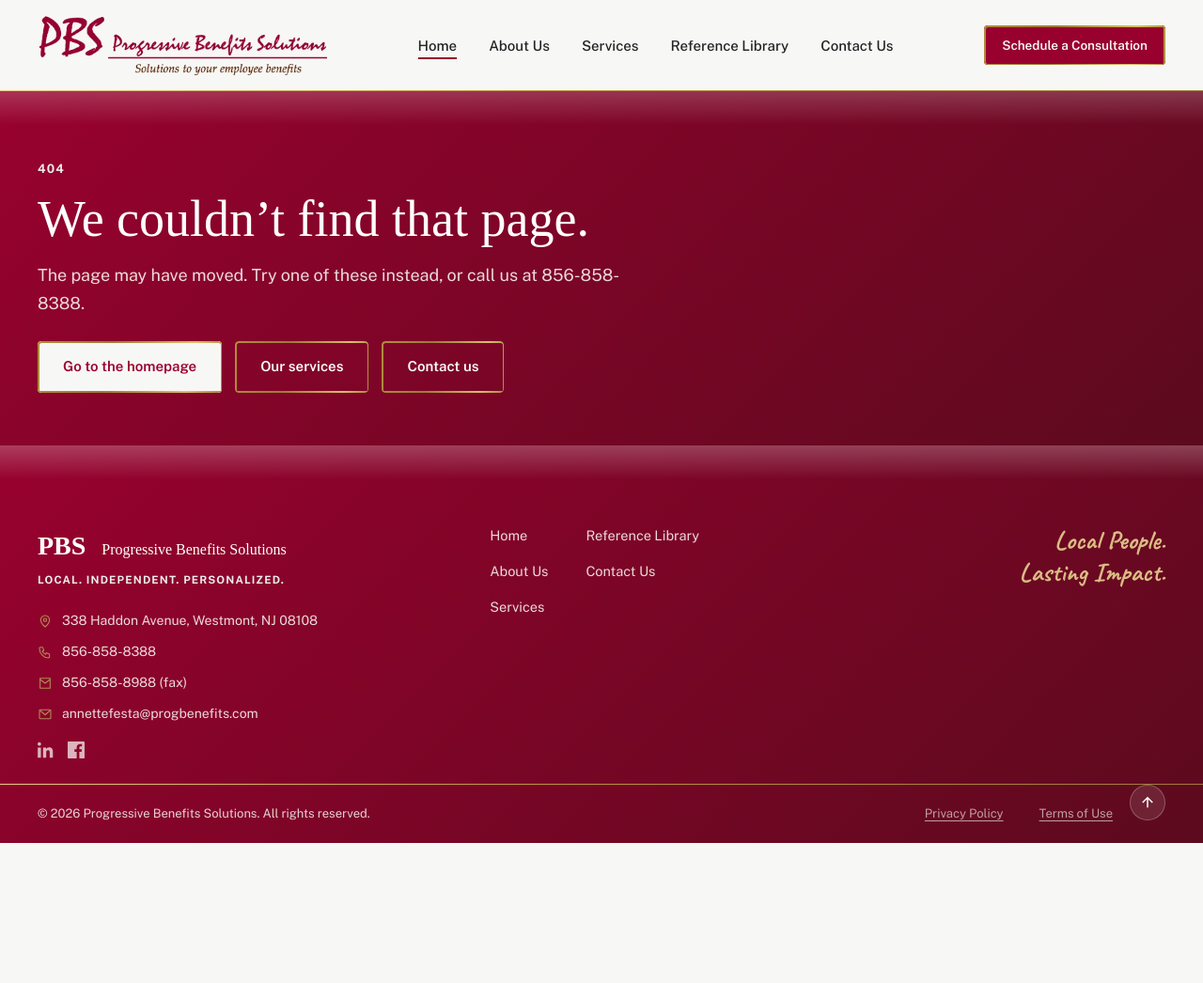
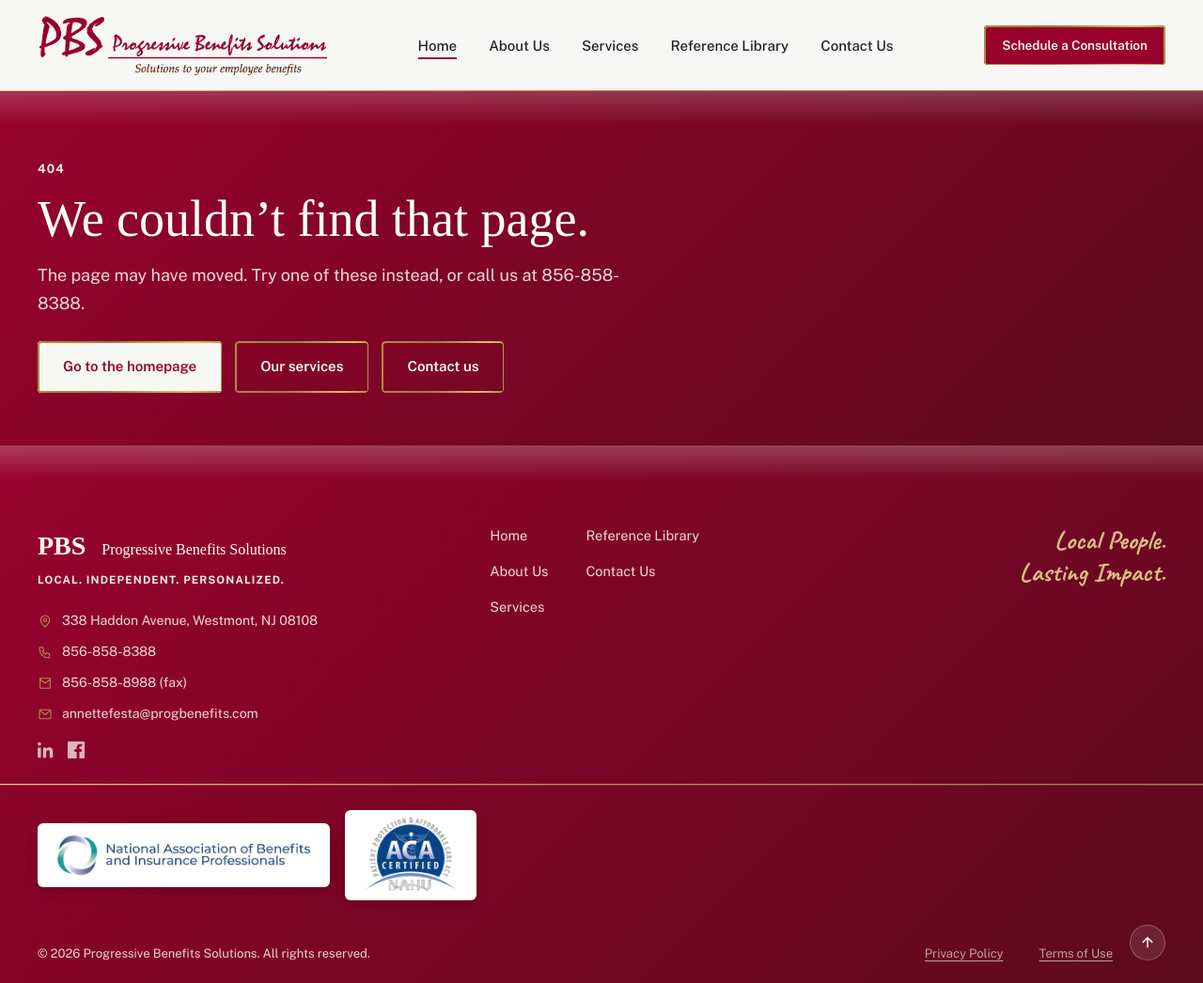
Before and after one commit to Mcart86/pbs-website, a plain HTML site: page 404.html in a window 1280 px wide. Shown: the whole page at 94% size. Before the commit the page ends 897 px from the top, so only its background shows below. Drawn offline with nearby package versions, Linux system fonts and the light colour scheme; a web font is replaced by a local one.

Commit message:
Footer: add NABIP and ACA Certified (NAHU) logos on all pages

```diff
--- a/404.html
+++ b/404.html
@@ -71,6 +71,10 @@
 <p class="footer-script-text">Local People.<br/>Lasting Impact.</p>
 </div>
 </div>
+<div class="container footer-badges" role="group" aria-label="Memberships and certifications">
+<a class="footer-badge" href="https://www.nabip.org" target="_blank" rel="noopener noreferrer"><img src="/images/nabip-logo-a9151b38.webp" width="640" height="104" alt="National Association of Benefits and Insurance Professionals (NABIP)" loading="lazy" decoding="async"></a>
+<span class="footer-badge footer-badge-aca"><img src="/images/aca-certified-nahu-2d161c75.webp" width="420" height="348" alt="ACA Certified, Patient Protection and Affordable Care Act (NAHU)" loading="lazy" decoding="async"></span>
+</div>
 <div class="container footer-bottom">
 <span>© 2026 Progressive Benefits Solutions. All rights reserved.</span>
 <span class="footer-legal"><a href="/privacy-policy">Privacy Policy</a><a href="/terms-of-use">Terms of Use</a></span>
--- a/styles.css
+++ b/styles.css
@@ -810,3 +810,12 @@
 .lg-body a{color:var(--maroon);font-weight:600;}
 .lg-address{font-style:normal;font-size:16.5px;line-height:1.8;}
 @media(max-width:700px){.lg-toc ol{columns:1;}.lg-section{padding:36px 0 56px;}}
+
+/* Footer badges */
+.footer-badges{display:flex;align-items:center;flex-wrap:wrap;gap:16px;padding-top:26px;padding-bottom:26px;padding-left:40px;padding-right:40px;border-top:1px solid rgba(255,255,255,.18);}
+.footer-badge{display:flex;align-items:center;justify-content:center;background:#fff;border-radius:6px;padding:10px 20px;height:68px;box-shadow:0 4px 14px rgba(0,0,0,.18);transition:transform .2s ease,box-shadow .2s ease;}
+a.footer-badge:hover{transform:translateY(-2px);box-shadow:0 8px 20px rgba(0,0,0,.26);}
+.footer-badge img{display:block;height:44px;width:auto;max-width:100%;}
+.footer-badge-aca{height:auto;padding:8px 22px;}
+.footer-badge-aca img{height:80px;}
+@media(max-width:700px){.footer-badges{padding-left:20px;padding-right:20px;}}
```
Also changed, not shown: about-us.html (+4 -0 lines), contact-us.html (+4 -0 lines), index.html (+4 -0 lines), privacy-policy.html (+4 -0 lines), reference-library.html (+4 -0 lines), services.html (+4 -0 lines), terms-of-use.html (+4 -0 lines), images/aca-certified-nahu-2d161c75.webp (added), images/nabip-logo-a9151b38.webp (added).
